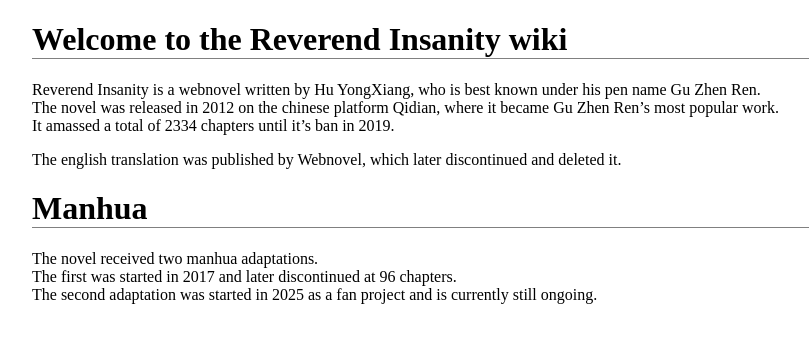
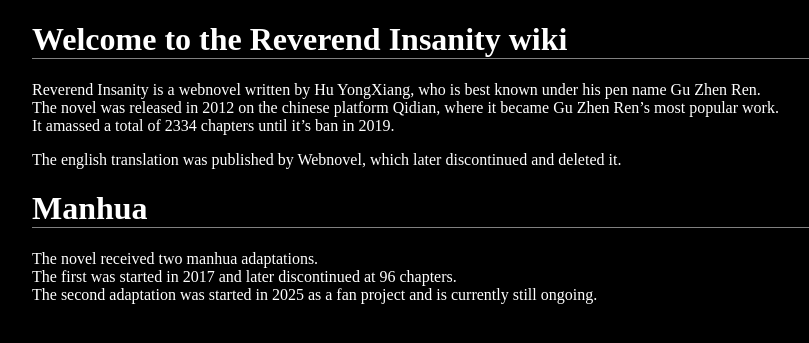
Before and after one commit to Y2nn1c/reverend-insanity-wiki, a Jekyll site: the page built from wiki/Start_page/en.md, in a window 1280 px wide. Shown: the top 343 px of the page, without its empty margins (128-937 px from the left). Built offline with Jekyll 4.4.1, drawn with Linux system fonts in a browser that asks for light colours; our own code applies the rules of GitHub Pages for plain Markdown files.

Commit message:
Add background colour for Start_page

```diff
--- a/_layouts/Start_page.html
+++ b/_layouts/Start_page.html
@@ -4,6 +4,10 @@
     <meta charset="UTF-8">
     <title> Reverend Insanity Wiki </title>
     <style>
+      body{
+        background-color: black;
+        color: white;
+      }
       h1, h2, h3, h4, h5, h6{
         border-bottom: 1px solid grey
       }
```
